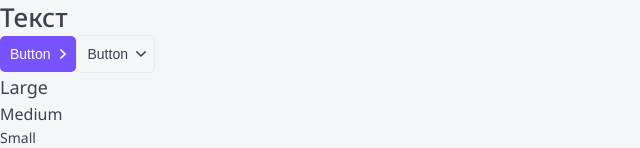
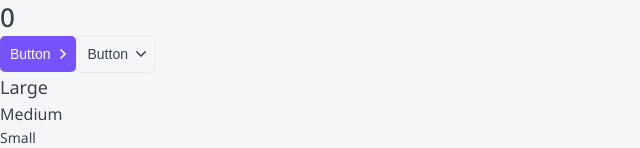
Before and after one commit to viktishchenko/big-pets, a Next.js app in the folder renext-app/: page / in a window 1280 px wide. Shown: the top 148 px of the page, without its empty margins (0-640 px from the left). Built offline with nearby package versions, Linux system fonts and the light colour scheme.

Commit message:
feat: useState hook in action

```diff
--- a/renext-app/pages/index.tsx
+++ b/renext-app/pages/index.tsx
@@ -1,10 +1,12 @@
+import { useState } from 'react'
 import { Button, Htag, P, Tag } from '../components'
 
 export default function Home(): JSX.Element {
+	const [counter, setCounter] = useState(0)
   return (
 	<>
-		<Htag tag='h1' >Текст</Htag>
-		<Button appearance='primary' arrow='right' >Button</Button>
+		<Htag tag='h1' >{counter}</Htag>
+		<Button onClick={()=>{setCounter(x=>x+1)}} appearance='primary' arrow='right' >Button</Button>
 		<Button appearance='ghost' arrow='down'  >Button</Button>
 		<P size='l'>Large</P>
 		<P size='m'>Medium</P>
```
Also changed, not shown: 1 other file (tests, documents, lock files or other folders).
